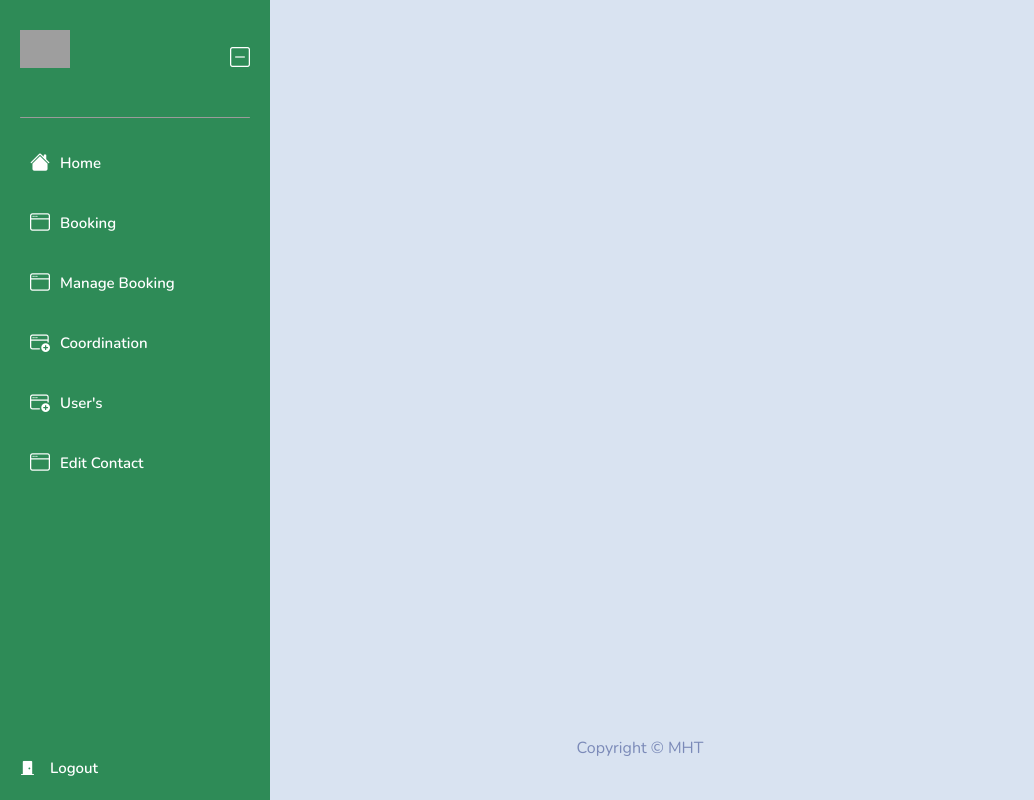
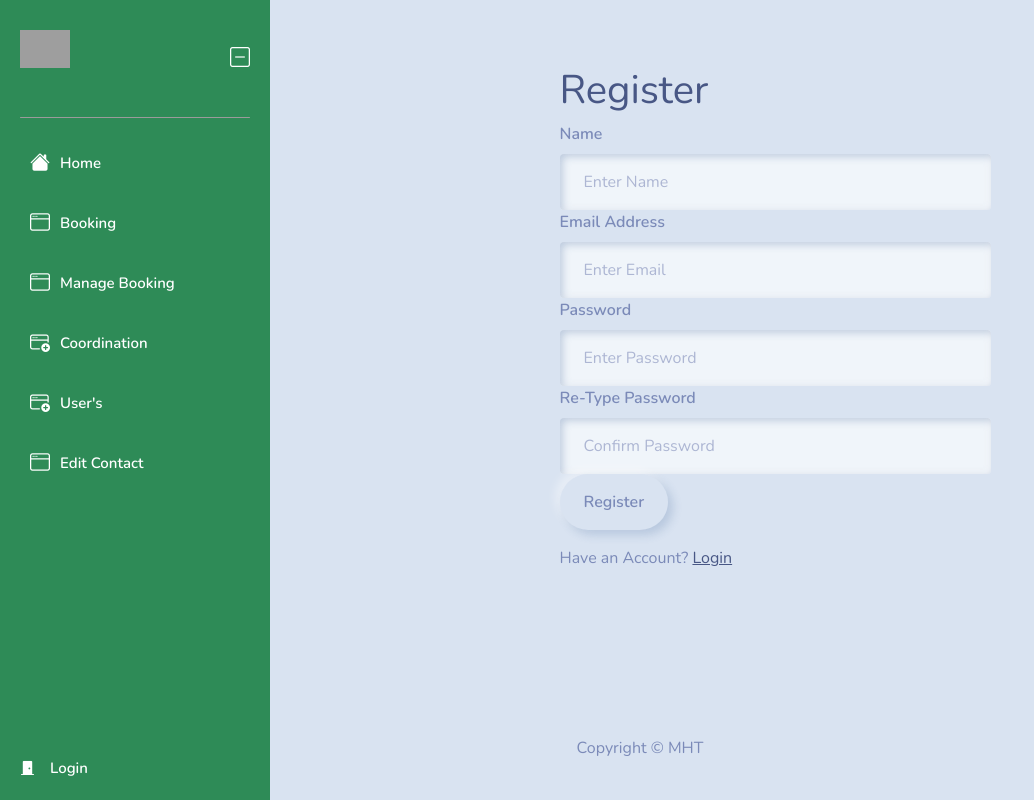
Before and after one commit to mhtanmoy/Travel_vehicle_booking_admin_panel, a React (Create React App) app in the folder frontend/: page /register in a window 1280 px wide. Shown: the whole page, without its empty margins (0-1034 px from the left). Built offline with nearby package versions, Linux system fonts and the light colour scheme; grey boxes are pictures that could not be loaded.

Commit message:
logout added

```diff
--- a/frontend/src/App.js
+++ b/frontend/src/App.js
@@ -18,6 +18,7 @@ import ManageBookingScreen from './screen/ManageBookingScreen'
 import VehiclesScreen from './screen/VehiclesScreen'
 import BookingScreen from './screen/BookingScreen'
 import LoginScreen from './screen/LoginScreen'
+import RegisterScreen from './screen/RegisterScreen'
 
 function App() {
   const [inactive, SetInactive] = useState(false);
@@ -34,6 +35,7 @@ function App() {
               <Route path={'/'} component={HomeScreen} exact/>
               <Route path={'/users'} component={AdminScreen}/>
               <Route path='/login' component={LoginScreen} />
+              <Route path='/register' component={RegisterScreen} />
               <Route path={'/aftercompleted'} component={BookingHistoryScreen}/>
               <Route path={'/customeruser'} component={CustomerScreen}/>
               <Route path={'/driversverify'} component={DriAccVerScreen}/>
--- a/frontend/src/components/Header.js
+++ b/frontend/src/components/Header.js
@@ -1,6 +1,9 @@
 import React, {useEffect, useState } from 'react';
+import { useDispatch, useSelector } from 'react-redux'
 import logo from '../assets/logo/Logo.png';
 import MenuItem from './MenuItem';
+import { logout } from '../actions/userActions'
+import { useHistory } from 'react-router-dom'
 
 const menuItems = [
     {
@@ -53,6 +56,22 @@ const menuItems = [
 
 
 const Header = (props) => {
+
+    let history = useHistory()
+
+    const loginHandler = () => {
+        history.push('/login')
+    }
+
+
+    const userLogin = useSelector(state => state.userLogin)
+    const {userInfo} = userLogin
+    const dispatch = useDispatch()
+    const logoutHandler = () =>{
+      dispatch(logout())
+    }
+
+
     const [inactive, SetInactive] = useState(false);
 
     useEffect(() => {
@@ -105,15 +124,28 @@ const Header = (props) => {
                 </ul>
 
             </div>
-            <div className={`side-menu-footer ${inactive ? "inactive" : ""}`}>
+            {userInfo ? (
+                <div className={`side-menu-footer ${inactive ? "inactive" : ""}`}>
                 <a className="footer-item">
-                    <div className="footer-icon">
+                    <div className="footer-icon" onClick={logoutHandler}>
                         <i class="bi bi-door-closed-fill"></i>
                         <span>Logout</span>
                     </div>
 
                 </a>
             </div>
+            ) : (
+                <div className={`side-menu-footer ${inactive ? "inactive" : ""}`}>
+                <a className="footer-item">
+                    <div className="footer-icon" onClick={loginHandler}>
+                        <i class="bi bi-door-closed-fill"></i>
+                        <span>Login</span>
+                    </div>
+
+                </a>
+            </div>
+            )}
+
 
         </div>)
 
--- a/frontend/src/screen/RegisterScreen.js
+++ b/frontend/src/screen/RegisterScreen.js
@@ -0,0 +1,122 @@
+import React, { useState, useEffect } from 'react'
+import { Row, Col, Button, Form} from 'react-bootstrap'
+import { Link } from 'react-router-dom'
+import Loader from '../components/Loader'
+import Message from '../components/Message'
+import FormContainer from '../components/FormContainer'
+import { useDispatch, useSelector } from 'react-redux'
+import { register } from '../actions/userActions'
+
+function RegisterScreen({location, history}) {
+
+    const [name, setName] = useState('')
+    const [email, setEmail] = useState('')
+    const [password, setPassword] = useState('')
+    const [confirmPassword, setConfirmPassword] = useState('')
+    const [message, setMessage] = useState('')
+
+    const dispatch = useDispatch()
+
+    const redirect = location.search ? location.search.split('=')[1] : '/'
+
+    const userRegister = useSelector(state => state.userRegister)
+    const {error, loading, userInfo} = userRegister
+
+    useEffect(() => {
+        if (userInfo){
+            history.push(redirect)
+        }
+    }, [history, userInfo, redirect])
+
+    const submitHandler = (e) => {
+        e.preventDefault()
+        if( password != confirmPassword){
+            setMessage('Password do not match')
+        }else{
+            dispatch(register(name ,email, password))
+        }
+    }
+
+    return (
+        <FormContainer>
+            <h1>Register</h1>
+            {message && <Message variant='danger'>{message}</Message>}
+            {error && <Message variant='danger'>{error}</Message>}
+            {loading && <Loader />}
+            <Form onSubmit={submitHandler}>
+
+            <Form.Group controlId='name'>
+                    <Form.Label>Name</Form.Label>
+                    <Form.Control
+                        required
+                        type='text'
+                        placeholder='Enter Name'
+                        value={name}
+                        onChange={(e) => setName(e.target.value)}
+                    >
+                    </Form.Control>
+
+                </Form.Group>
+
+                <Form.Group controlId='email'>
+                    <Form.Label>Email Address</Form.Label>
+                    <Form.Control
+                        required
+                        type='email'
+                        placeholder='Enter Email'
+                        value={email}
+                        onChange={(e) => setEmail(e.target.value)}
+                    >
+                    </Form.Control>
+
+                </Form.Group>
+
+                <Form.Group controlId='password'>
+                    <Form.Label>Password</Form.Label>
+                    <Form.Control
+                        required
+                        type='password'
+                        placeholder='Enter Password'
+                        value={password}
+                        onChange={(e) => setPassword(e.target.value)}
+                    >
+                    </Form.Control>
+
+                </Form.Group>
+
+                <Form.Group controlId='password'>
+                    <Form.Label>Re-Type Password</Form.Label>
+                    <Form.Control
+                        required
+                        type='password'
+                        placeholder='Confirm Password'
+                        value={confirmPassword}
+                        onChange={(e) => setConfirmPassword(e.target.value)}
+                    >
+                    </Form.Control>
+
+                </Form.Group>
+
+                <Button
+                    type='submit'
+                    variant='primary'
+                >
+                    Register
+                </Button>
+
+            </Form>
+
+            <Row className='py-3'>
+                <Col>
+                    Have an Account? <Link
+                    to={redirect ? `/login?redirect=${redirect}` : '/login'}
+                    >
+                    Login
+                    </Link>
+                </Col>
+            </Row>
+        </FormContainer>
+    )
+}
+
+export default RegisterScreen
```
Also changed, not shown: frontend/src/actions/userActions.js (+195 -56 lines), 1 other file (tests, documents, lock files or other folders).
